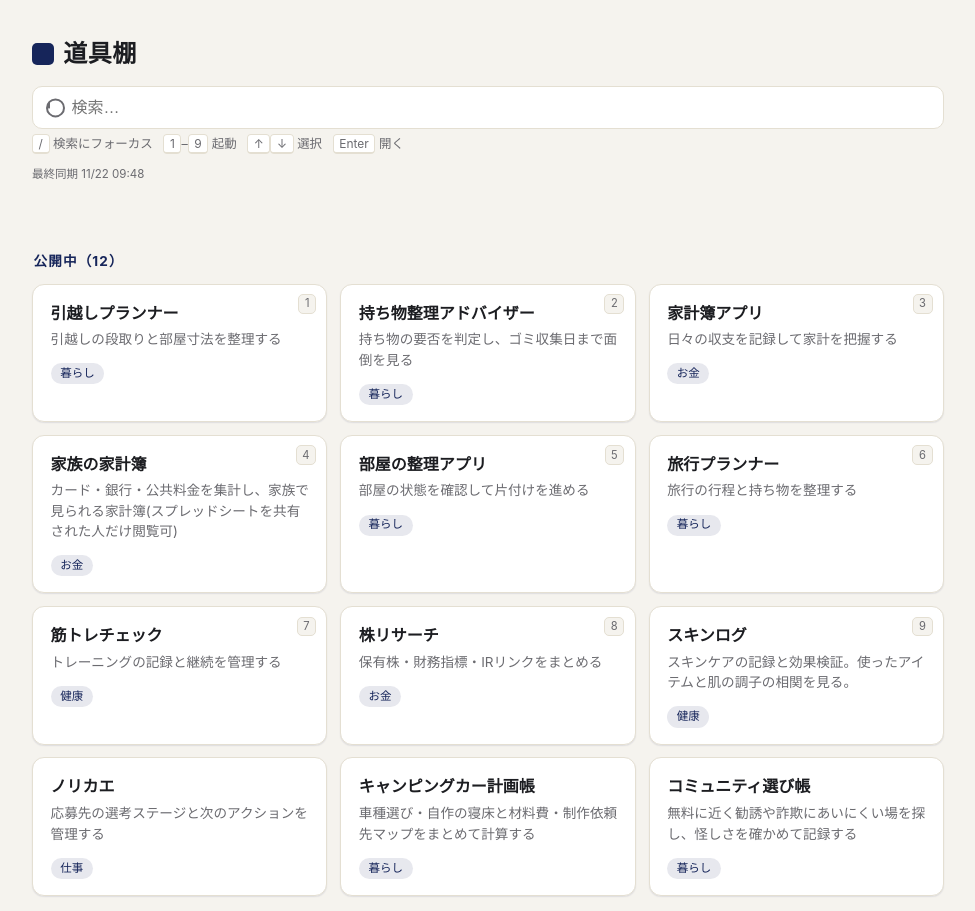
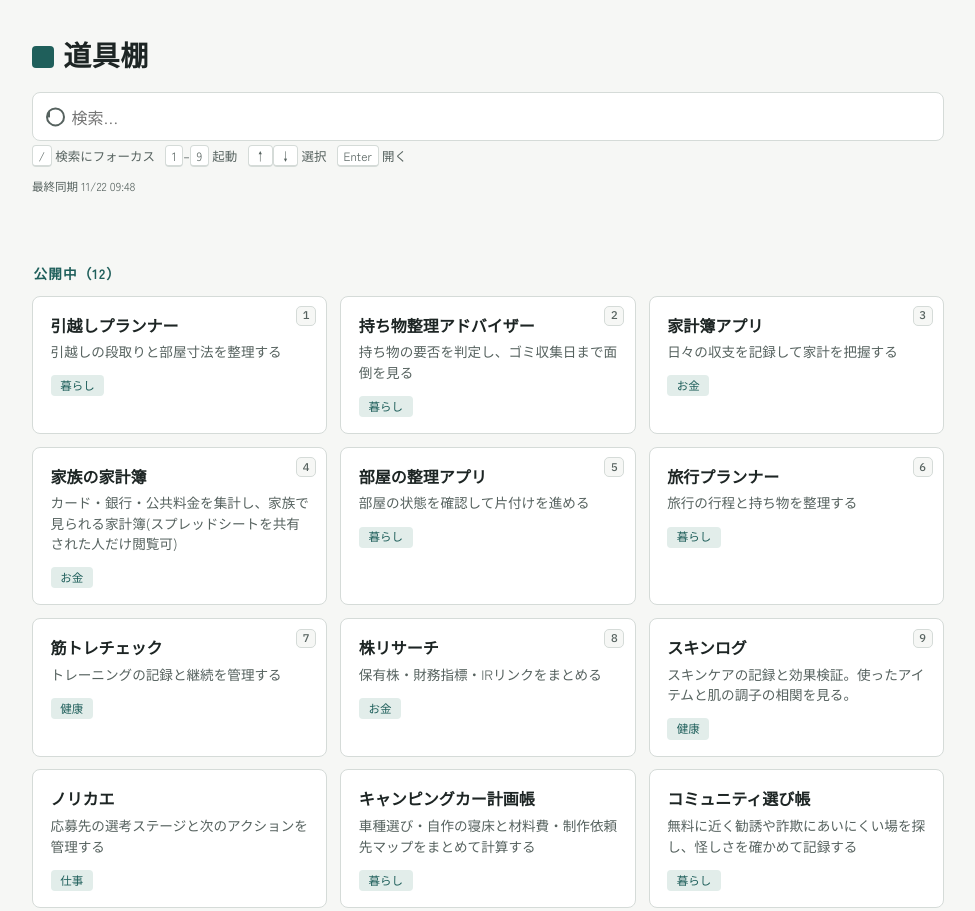
Before and after one commit to Rattuti/Rattuti.github.io, a plain HTML site: page index.html in a window 1280 px wide. Shown: the top 911 px of the page, without its empty margins (152-1127 px from the left). Drawn offline with Linux system fonts and the light colour scheme; a web font is replaced by a local one.

Commit message:
デザインシステム「Rattuti」に合わせて配色・書体・角丸を変更(影をやめ罫線で区切る)、キャッシュをv4に
Co-Authored-By: Claude Opus 5.5 <noreply@anthropic.com>

```diff
--- a/index.html
+++ b/index.html
@@ -8,36 +8,45 @@
 <link rel="manifest" href="manifest.webmanifest">
 <link rel="icon" href="icons/icon-192.png">
 <link rel="apple-touch-icon" href="icons/apple-touch-icon.png">
-<meta name="theme-color" content="#16255A">
+<meta name="theme-color" content="#1f5f5b">
+<link rel="preconnect" href="https://fonts.googleapis.com">
+<link rel="preconnect" href="https://fonts.gstatic.com" crossorigin>
+<link rel="stylesheet" href="https://fonts.googleapis.com/css2?family=IBM+Plex+Mono:wght@500&family=Shippori+Mincho+B1:wght@700&family=Zen+Kaku+Gothic+New:wght@400;700&display=swap">
 <style>
+  /* デザインシステム「Rattuti」(https://claude.ai/artifact/HgyoHw9iX2C3CQwf3eYiJm)に合わせた色 */
   :root {
-    --bg: #f5f3ee;
-    --panel: #ffffff;
-    --panel-hover: #fbfaf7;
-    --text: #1c1d21;
-    --muted: #6b6b70;
-    --border: #e4dfd2;
-    --accent: #16255A;
-    --accent-fg: #ffffff;
-    --highlight: #b9840f;
-    --highlight-bg: #f4e6c4;
-    --shadow: 0 1px 2px rgba(22,37,90,0.06), 0 1px 1px rgba(22,37,90,0.04);
-    --focus-ring: #16255A;
+    --bg: #f6f7f5;          /* surface */
+    --panel: #ffffff;       /* surface-raised */
+    --panel-hover: #eef3f1;
+    --text: #1d2524;        /* ink */
+    --muted: #56625f;       /* ink-muted */
+    --border: #d5dbd8;      /* line */
+    --accent: #1f5f5b;      /* brand */
+    --accent-fg: #ffffff;   /* on-brand */
+    --tint: #e2edea;        /* brand-tint */
+    --highlight: #c9922a;   /* accent(芥子) */
+    --highlight-bg: #f3e6c8;
+    --shadow: none;         /* 影は使わない。区切りは罫線で */
+    --focus-ring: #1f5f5b;
+    --font-display: "Shippori Mincho B1", "Yu Mincho", "Hiragino Mincho ProN", serif;
+    --font-sans: "Zen Kaku Gothic New", "Hiragino Sans", "Yu Gothic", sans-serif;
+    --font-mono: "IBM Plex Mono", ui-monospace, monospace;
   }
   @media (prefers-color-scheme: dark) {
     :root {
-      --bg: #0d1220;
-      --panel: #161b2c;
-      --panel-hover: #1c2236;
-      --text: #eae6da;
-      --muted: #9aa0b4;
-      --border: #262c42;
-      --accent: #7b8bd6;
-      --accent-fg: #0d1220;
-      --highlight: #e8b93a;
-      --highlight-bg: #3a2f10;
-      --shadow: 0 1px 2px rgba(0,0,0,0.3), 0 1px 1px rgba(0,0,0,0.2);
-      --focus-ring: #e8b93a;
+      --bg: #151a19;
+      --panel: #1e2423;
+      --panel-hover: #232b2a;
+      --text: #e6ebe9;
+      --muted: #a1adaa;
+      --border: #333b39;
+      --accent: #72bcb2;
+      --accent-fg: #151a19;
+      --tint: #1f3331;
+      --highlight: #e0b04a;
+      --highlight-bg: #3a3018;
+      --shadow: none;
+      --focus-ring: #e0b04a;
     }
   }
 
@@ -46,7 +55,7 @@
   body {
     background: var(--bg);
     color: var(--text);
-    font-family: -apple-system, BlinkMacSystemFont, "Hiragino Sans", "Yu Gothic UI", "Segoe UI", sans-serif;
+    font-family: var(--font-sans);
     line-height: 1.5;
     min-height: 100vh;
   }
@@ -57,7 +66,8 @@
     margin: 0 auto;
   }
   header h1 {
-    font-size: 1.5rem;
+    font-family: var(--font-display);
+    font-size: 1.75rem;
     font-weight: 700;
     margin: 0 0 0.9rem;
     letter-spacing: 0.02em;
@@ -68,7 +78,7 @@
   header h1 .mark {
     width: 1.4rem;
     height: 1.4rem;
-    border-radius: 5px;
+    border-radius: 4px;
     background: var(--accent);
     flex: none;
   }
@@ -80,10 +90,11 @@
     width: 100%;
     font-size: 1rem;
     padding: 0.7rem 0.9rem 0.7rem 2.4rem;
-    border-radius: 10px;
+    border-radius: 8px;
     border: 1px solid var(--border);
     background: var(--panel);
     color: var(--text);
+    font-family: inherit;
     outline: none;
     transition: border-color 0.15s;
   }
@@ -156,7 +167,7 @@
     position: relative;
     display: block;
     padding: 1rem 1.1rem;
-    border-radius: 12px;
+    border-radius: 8px;
     border: 1px solid var(--border);
     background: var(--panel);
     box-shadow: var(--shadow);
@@ -177,6 +188,7 @@
     position: absolute;
     top: 0.6rem;
     right: 0.65rem;
+    font-family: var(--font-mono);
     font-size: 0.7rem;
     color: var(--muted);
     background: var(--bg);
@@ -200,8 +212,8 @@
     display: inline-block;
     font-size: 0.72rem;
     color: var(--accent);
-    background: color-mix(in srgb, var(--accent) 10%, transparent);
-    border-radius: 999px;
+    background: var(--tint);
+    border-radius: 4px;
     padding: 0.12rem 0.6rem;
   }
   .card .notion-hint {
@@ -230,7 +242,7 @@
     padding: 0.6rem 0.9rem;
     border-radius: 8px;
     border: 1px solid var(--border);
-    background: var(--highlight-bg);
+    background: var(--tint);
     color: var(--text);
     font-size: 0.8rem;
   }
--- a/sw.js
+++ b/sw.js
@@ -1,4 +1,4 @@
-const CACHE_NAME = "dougudana-v3";
+const CACHE_NAME = "dougudana-v4";
 const APP_SHELL = [
   "./",
   "./index.html",
```
Also changed, not shown: manifest.webmanifest.
